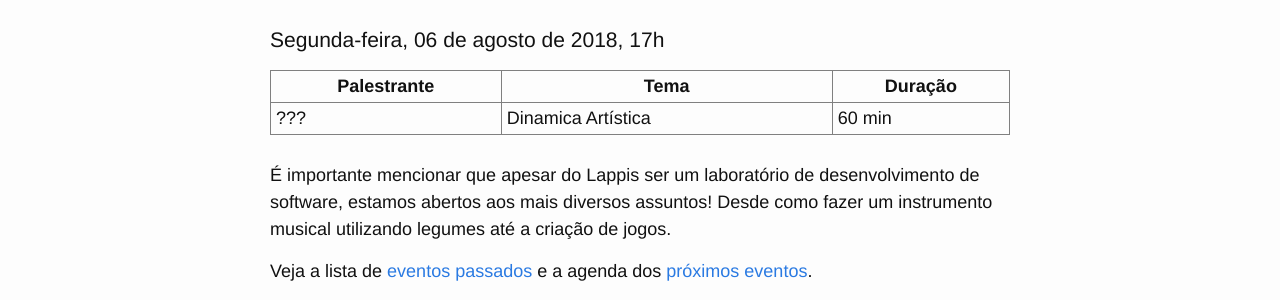
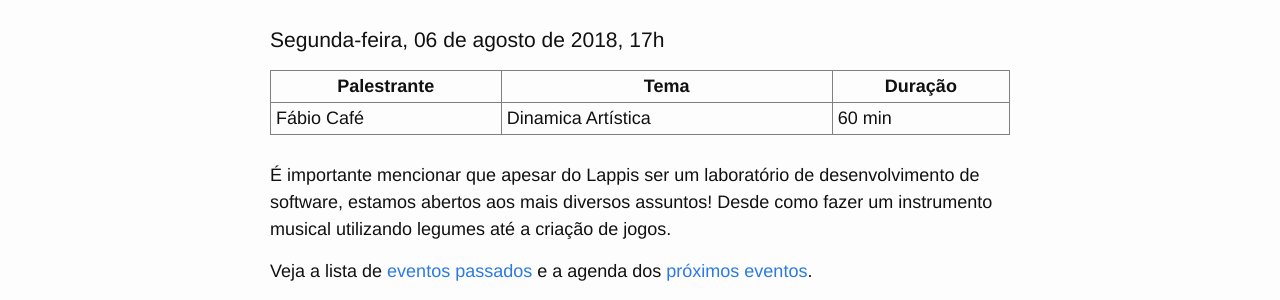
Before and after one commit to lappis-unb/MiniLappisConf, a Jekyll site: the page built from index.md, in a window 1280 px wide. Shown: the part 193-493 px from the top of the page. Built offline with Jekyll 4.4.1, drawn with Linux system fonts in a browser that asks for light colours.

Commit message:
nome do palestrante externo convidado de hoje: Fábio Café

```diff
--- a/index.md
+++ b/index.md
@@ -12,7 +12,7 @@ e experimentação.
 
 | Palestrante     | Tema                                    | Duração |
 | --------------- | --------------------------------------- | ------- |
-| ???             | Dinamica Artística                      | 60 min  |
+| Fábio Café      | Dinamica Artística                      | 60 min  |
 
 <br/>
 É importante mencionar que apesar do Lappis ser um laboratório de
```
